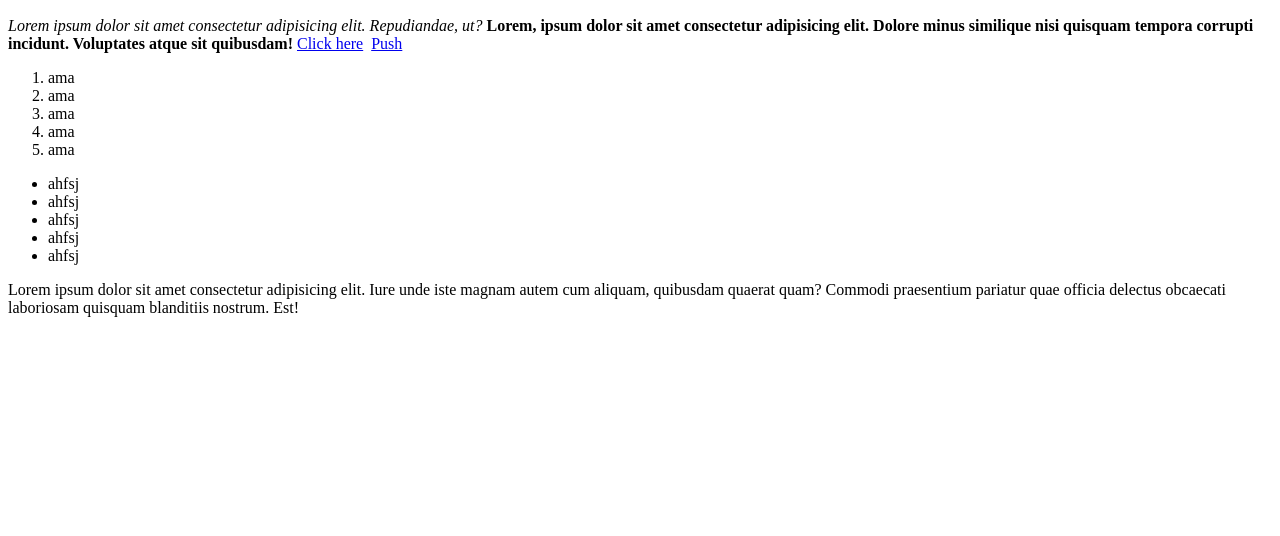
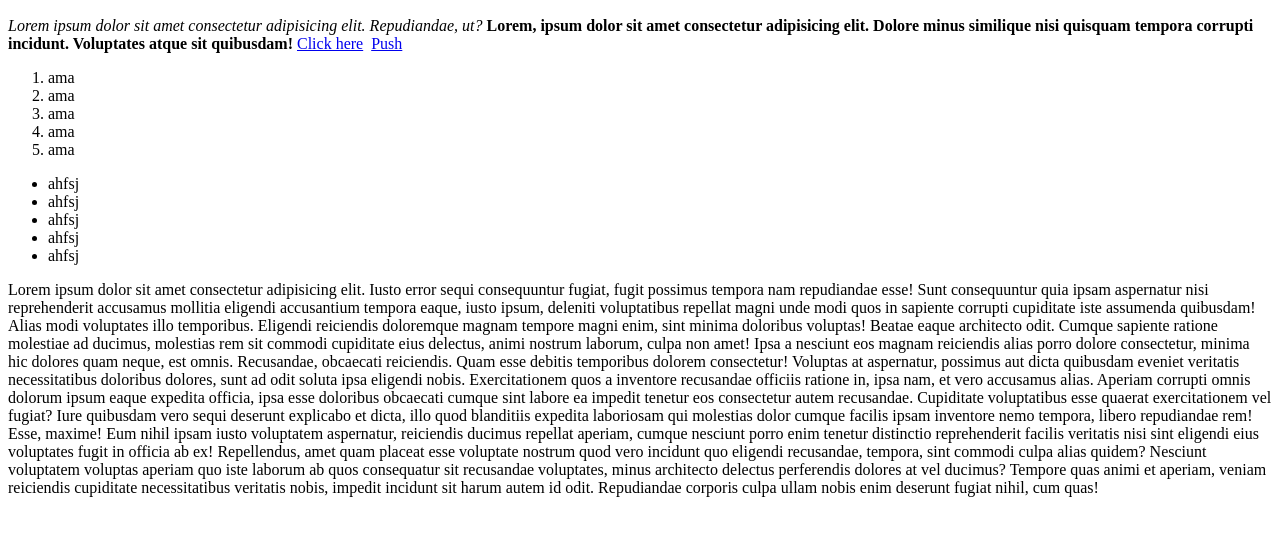
Before and after one commit to sauravmondal24/test-project, a plain HTML site: page index.html in a window 1280 px wide. Shown: the part 248-784 px from the top of the page. Drawn offline with Linux system fonts and the light colour scheme.

Commit message:
add new text

```diff
--- a/index.html
+++ b/index.html
@@ -54,12 +54,39 @@
 			<li>ahfsj</li>
 			<li>ahfsj</li>
 		</ul>
-
 		<p>
-			Lorem ipsum dolor sit amet consectetur adipisicing elit. Iure unde iste
-			magnam autem cum aliquam, quibusdam quaerat quam? Commodi praesentium
-			pariatur quae officia delectus obcaecati laboriosam quisquam blanditiis
-			nostrum. Est!
+			Lorem ipsum dolor sit amet consectetur adipisicing elit. Iusto error sequi
+			consequuntur fugiat, fugit possimus tempora nam repudiandae esse! Sunt
+			consequuntur quia ipsam aspernatur nisi reprehenderit accusamus mollitia
+			eligendi accusantium tempora eaque, iusto ipsum, deleniti voluptatibus
+			repellat magni unde modi quos in sapiente corrupti cupiditate iste
+			assumenda quibusdam! Alias modi voluptates illo temporibus. Eligendi
+			reiciendis doloremque magnam tempore magni enim, sint minima doloribus
+			voluptas! Beatae eaque architecto odit. Cumque sapiente ratione molestiae
+			ad ducimus, molestias rem sit commodi cupiditate eius delectus, animi
+			nostrum laborum, culpa non amet! Ipsa a nesciunt eos magnam reiciendis
+			alias porro dolore consectetur, minima hic dolores quam neque, est omnis.
+			Recusandae, obcaecati reiciendis. Quam esse debitis temporibus dolorem
+			consectetur! Voluptas at aspernatur, possimus aut dicta quibusdam eveniet
+			veritatis necessitatibus doloribus dolores, sunt ad odit soluta ipsa
+			eligendi nobis. Exercitationem quos a inventore recusandae officiis
+			ratione in, ipsa nam, et vero accusamus alias. Aperiam corrupti omnis
+			dolorum ipsum eaque expedita officia, ipsa esse doloribus obcaecati cumque
+			sint labore ea impedit tenetur eos consectetur autem recusandae.
+			Cupiditate voluptatibus esse quaerat exercitationem vel fugiat? Iure
+			quibusdam vero sequi deserunt explicabo et dicta, illo quod blanditiis
+			expedita laboriosam qui molestias dolor cumque facilis ipsam inventore
+			nemo tempora, libero repudiandae rem! Esse, maxime! Eum nihil ipsam iusto
+			voluptatem aspernatur, reiciendis ducimus repellat aperiam, cumque
+			nesciunt porro enim tenetur distinctio reprehenderit facilis veritatis
+			nisi sint eligendi eius voluptates fugit in officia ab ex! Repellendus,
+			amet quam placeat esse voluptate nostrum quod vero incidunt quo eligendi
+			recusandae, tempora, sint commodi culpa alias quidem? Nesciunt voluptatem
+			voluptas aperiam quo iste laborum ab quos consequatur sit recusandae
+			voluptates, minus architecto delectus perferendis dolores at vel ducimus?
+			Tempore quas animi et aperiam, veniam reiciendis cupiditate necessitatibus
+			veritatis nobis, impedit incidunt sit harum autem id odit. Repudiandae
+			corporis culpa ullam nobis enim deserunt fugiat nihil, cum quas!
 		</p>
 	</body>
 </html>
```
